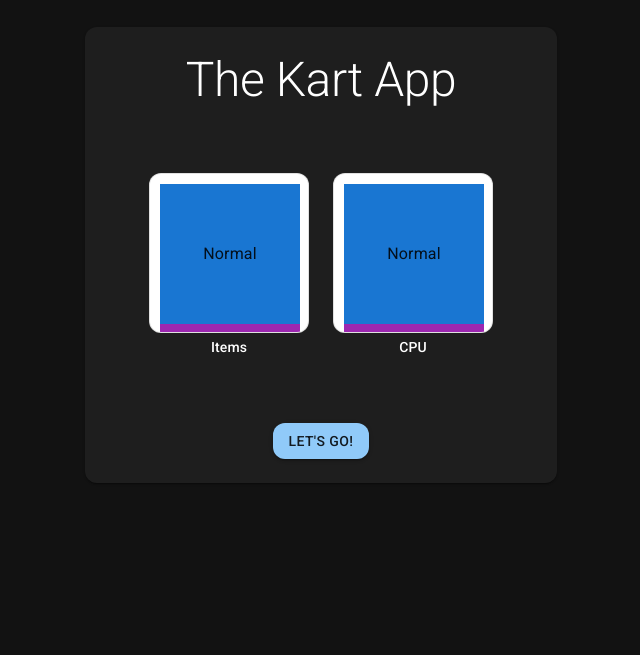
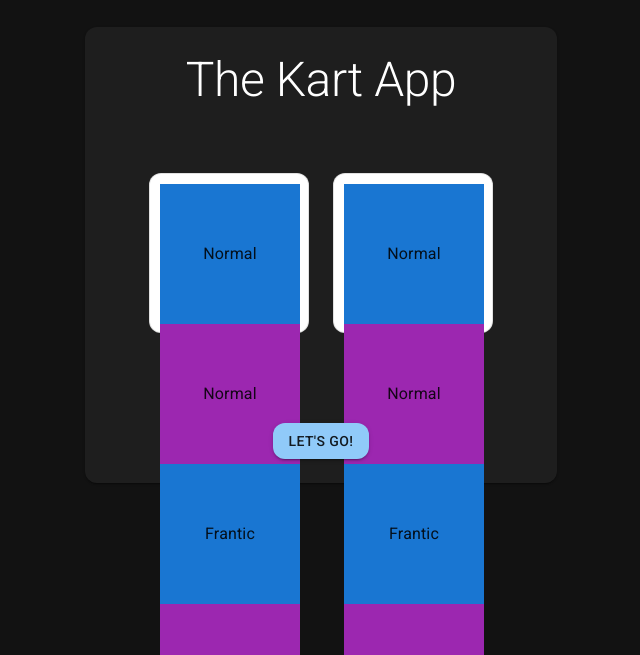
Before and after one commit to justinhaaheim/kart-app, a React (Vite) app: page / in a window 1280 px wide. Shown: the part 145-800 px from the top of the page, without its empty margins (319-959 px from the left). Built offline with nearby package versions, Linux system fonts and the light colour scheme.

Commit message:
Switch to an option config

```diff
--- a/src/Picker.tsx
+++ b/src/Picker.tsx
@@ -27,12 +27,18 @@ export default function Picker() {
           <Stack direction="row" justifyContent="center" spacing={3}>
             <Slot
               label="Items"
-              options={ITEMS}
+              options={[
+                {emoji: '🙂', label: 'Normal', quantity: 2},
+                {emoji: '😳', label: 'Frantic', quantity: 1},
+              ]}
               selectedIndex={itemsSelectedIndex}
             />
             <Slot
               label="CPU"
-              options={['Normal', 'Hard']}
+              options={[
+                {emoji: '🙂', label: 'Normal', quantity: 2},
+                {emoji: '😳', label: 'Frantic', quantity: 1},
+              ]}
               selectedIndex={null}
             />
           </Stack>
--- a/src/Slot.tsx
+++ b/src/Slot.tsx
@@ -9,9 +9,15 @@ import {useEffect, useRef, useState} from 'react';
 
 import getTheme from './getTheme';
 
+export type Item = {
+  emoji: string;
+  label: string;
+  quantity: number;
+};
+
 type Props = {
   label: string;
-  options: Array<React.ReactNode>;
+  options: Array<Item>;
   selectedIndex: number | null;
 };
 
@@ -61,13 +67,26 @@ export default function Slot({label, options, selectedIndex}: Props) {
     }
   }, []);
 
+  const optionsComponents = options
+    .map((option, index) => {
+      // Return an array of the number of items, and then flatten the resulting array
+      return Array.from({length: option.quantity}, () => {
+        return (
+          <Typography component="div" variant="body1">
+            {option.label}
+          </Typography>
+        );
+      });
+    })
+    .flat();
+
   return (
     <Stack spacing={0.5}>
       <ThemeProvider theme={lightTheme}>
         <Paper
           sx={{
             height: getPx(SLOT_CONTAINER_SIZE_PX),
-            overflow: 'hidden',
+            // overflow: 'hidden',
             padding: getPx(SLOT_MARGIN_PX),
             width: getPx(SLOT_CONTAINER_SIZE_PX),
           }}
@@ -81,7 +100,7 @@ export default function Slot({label, options, selectedIndex}: Props) {
                   ? 'translateY(0)'
                   : `translateY(-${
                       SLOT_SIZE_PX *
-                        options.length *
+                        optionsComponents.length *
                         ROUNDS_BEFORE_FINAL_RESULT +
                       selectedIndex * SLOT_SIZE_PX
                     }px)`,
@@ -91,7 +110,7 @@ export default function Slot({label, options, selectedIndex}: Props) {
                   : 'none',
             }}>
             {Array.from({length: ROUNDS_BEFORE_FINAL_RESULT + 1})
-              .fill(options)
+              .fill(optionsComponents)
               .flat()
               .map((option, index) => (
                 <Box
```
